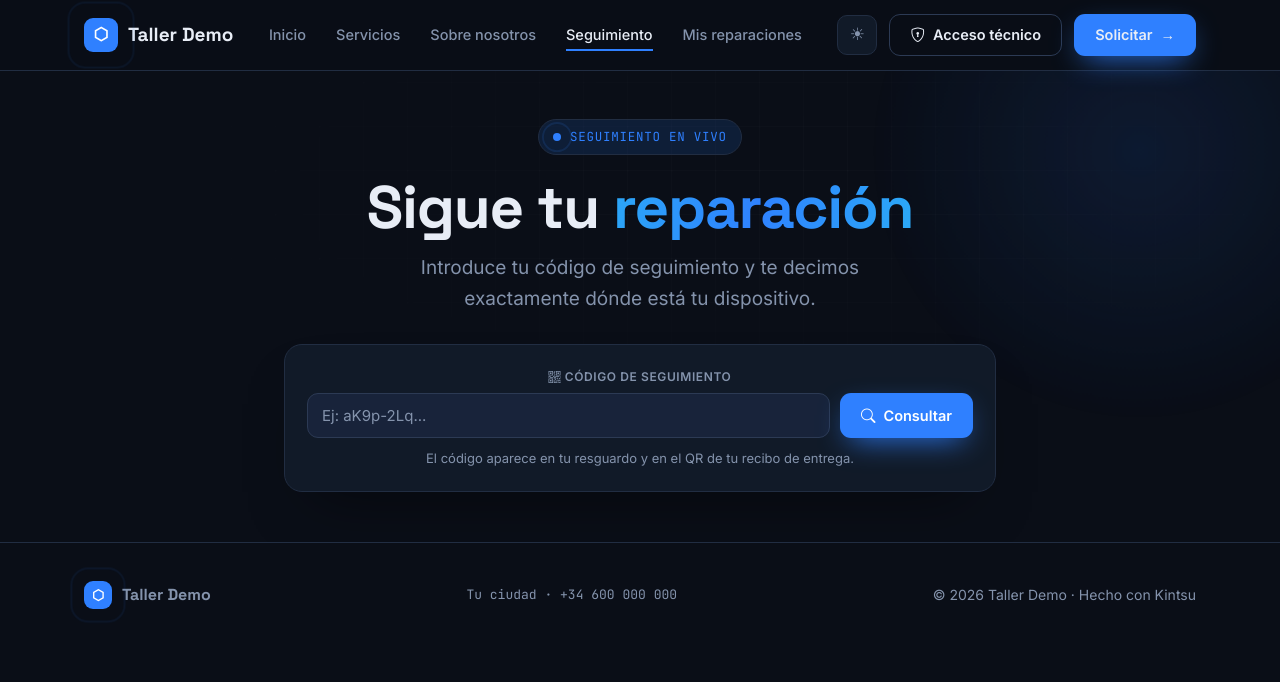
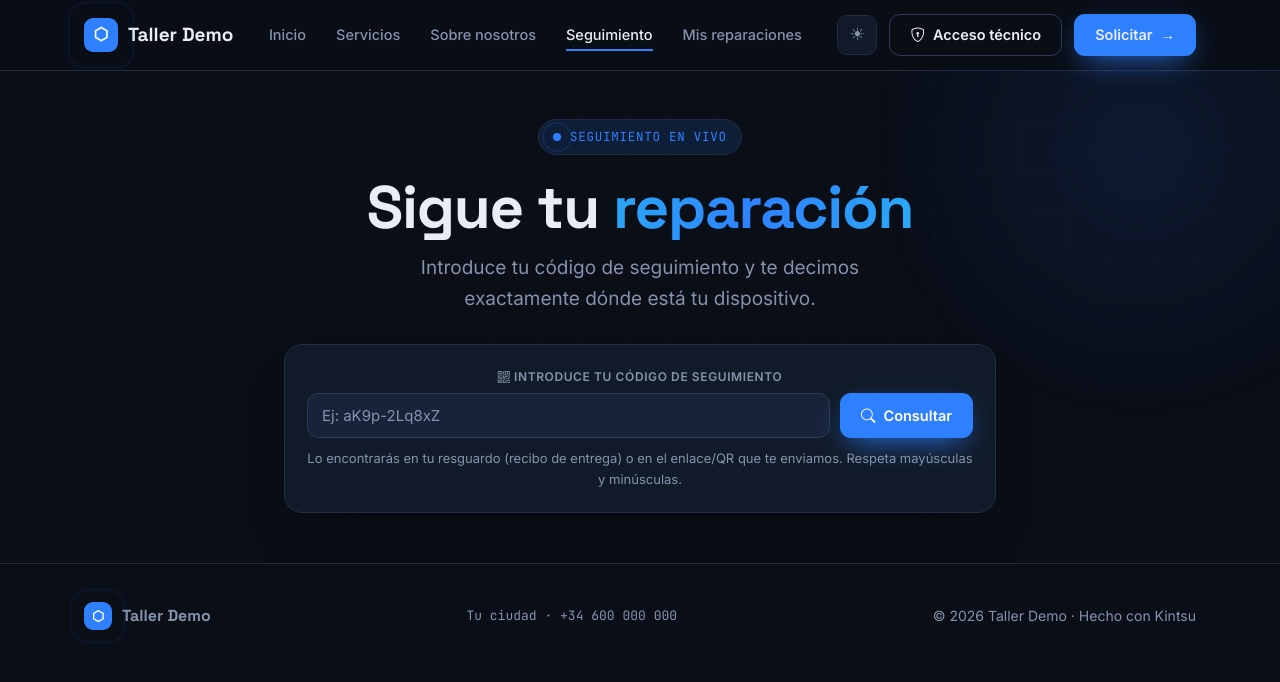
Before and after one commit to manuelcortes07/Androtech, a Flask app: page /consulta in a window 1280 px wide. Shown: the top 682 px of the page. Run offline with Flask 3, Linux system fonts and the light colour scheme; some libraries are stand-ins or nearby versions.

Commit message:
feat(seguimiento): campo de tecleo comodo + tolerante en /consulta
BLOQUE 2. El portal por codigo (sin login) mejora el tecleo manual:
- Plantilla: label "Introduce tu codigo de seguimiento", placeholder de ejemplo,
  ayuda ("Lo encontraras en tu resguardo o en el enlace/QR... respeta
  mayus/minus"), input con autocapitalize/autocorrect/spellcheck off (movil).
- Ruta: tolera espacios (quita TODO el whitespace; un codigo valido nunca los
  lleva). NO normaliza mayus/minus (es case-sensitive, token_urlsafe). La
  resolucion H3 (solo por codigo, jamas por id) no cambia.
- Mensaje "no encontrada" generico (anti-enumeracion intacta).

tests: tolerancia a espacios, mensaje generico, y JUEZ "no busca por id".
191/191 verde incl. EL JUEZ. ruff limpio.

Co-Authored-By: Claude Opus 4.8 <noreply@anthropic.com>

```diff
--- a/blueprints/publico.py
+++ b/blueprints/publico.py
@@ -123,7 +123,10 @@ def consulta(slug=None):
     codigo_get = request.args.get('codigo', '').strip()
 
     if request.method == "POST" or codigo_get:
-        codigo = (request.form.get("codigo") or codigo_get).strip()
+        # UX de tecleo: tolera espacios (un código válido NUNCA los lleva, así que
+        # quitar TODO el whitespace es seguro). NO se normaliza mayúsc./minúsc.:
+        # el código es case-SENSITIVE (token_urlsafe) y la resolución H3 no cambia.
+        codigo = "".join((request.form.get("codigo") or codigo_get).split())
         if not codigo:
             error = "Por favor, introduce tu código de seguimiento."
         else:
--- a/templates/consulta.html
+++ b/templates/consulta.html
@@ -18,13 +18,14 @@
             <div class="at-card__body">
                 <form method="POST" novalidate>
                     <input type="hidden" name="csrf_token" value="{{ csrf_token }}">
-                    <label class="at-label" for="codigo"><i class="bi bi-qr-code"></i> Código de seguimiento</label>
+                    <label class="at-label" for="codigo"><i class="bi bi-qr-code"></i> Introduce tu código de seguimiento</label>
                     <div class="at-u114">
                         <input class="at-input at-u115" type="text" id="codigo" name="codigo" required
-                               autocomplete="off" placeholder="Ej: aK9p-2Lq..." value="{{ codigo_prefill if codigo_prefill else '' }}">
+                               autocomplete="off" autocapitalize="off" autocorrect="off" spellcheck="false"
+                               placeholder="Ej: aK9p-2Lq8xZ" value="{{ codigo_prefill if codigo_prefill else '' }}">
                         <button type="submit" class="at-btn at-btn--primary"><i class="bi bi-search"></i> Consultar</button>
                     </div>
-                    <p class="at-dim at-u116">El código aparece en tu resguardo y en el QR de tu recibo de entrega.</p>
+                    <p class="at-dim at-u116">Lo encontrarás en tu resguardo (recibo de entrega) o en el enlace/QR que te enviamos. Respeta mayúsculas y minúsculas.</p>
                 </form>
                 {% if error %}
                 <div class="at-alert at-alert--danger at-u117" role="alert">
```
Also changed, not shown: tests/test_branding.py (+27 -0 lines).
